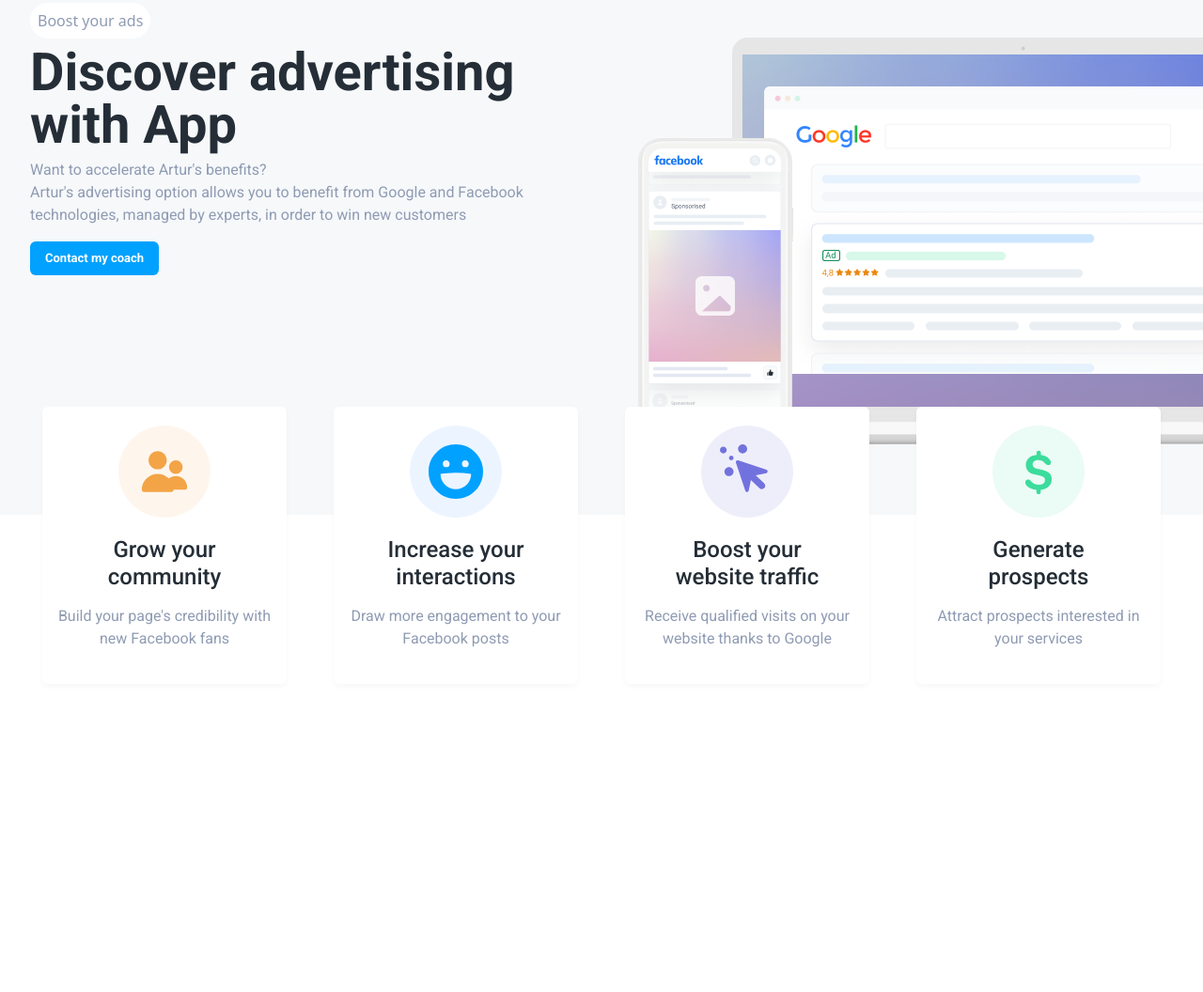
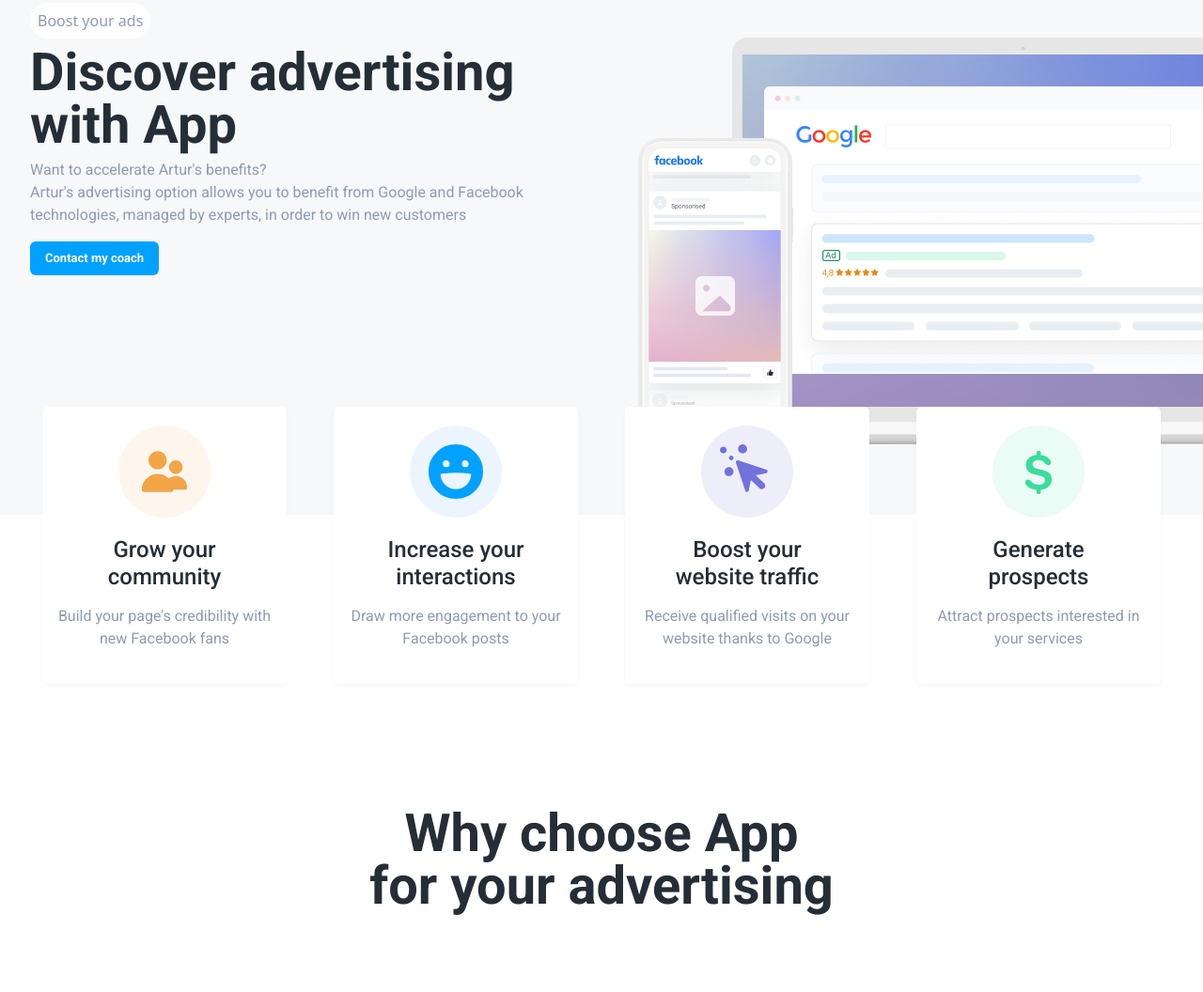
Before and after one commit to andriikukura/paydotest, a website built with webpack: page src/index.html in a window 1280 px wide. Shown: the part 106-1162 px from the top of the page at 94% size. Before the commit the page ends 965 px from the top, so only its background shows below. Built offline with nearby package versions, Linux system fonts and the light colour scheme.

Commit message:
Added main title -> Why choose App section

```diff
--- a/src/index.html
+++ b/src/index.html
@@ -55,5 +55,14 @@
             </div>
         </div>
     </section>
+    <section class="why-choose-app">
+        <div class="container">
+            <div class="row">
+                <div class="col-sm-12">
+                    <h1 class="why-choose-app__title">Why choose App for your advertising</h1>
+                </div>
+            </div>
+        </div>
+    </section>
 </body>
 </html>
--- a/src/scss/styles.scss
+++ b/src/scss/styles.scss
@@ -158,3 +158,17 @@ header {
     text-align: center;
   }
 }
+
+
+//Why choose App
+
+.why-choose-app {
+
+}
+.why-choose-app__title {
+  max-width: 500px;
+  width: 100%;
+  margin: 0 auto 85px;
+  text-align: center;
+
+}
```
